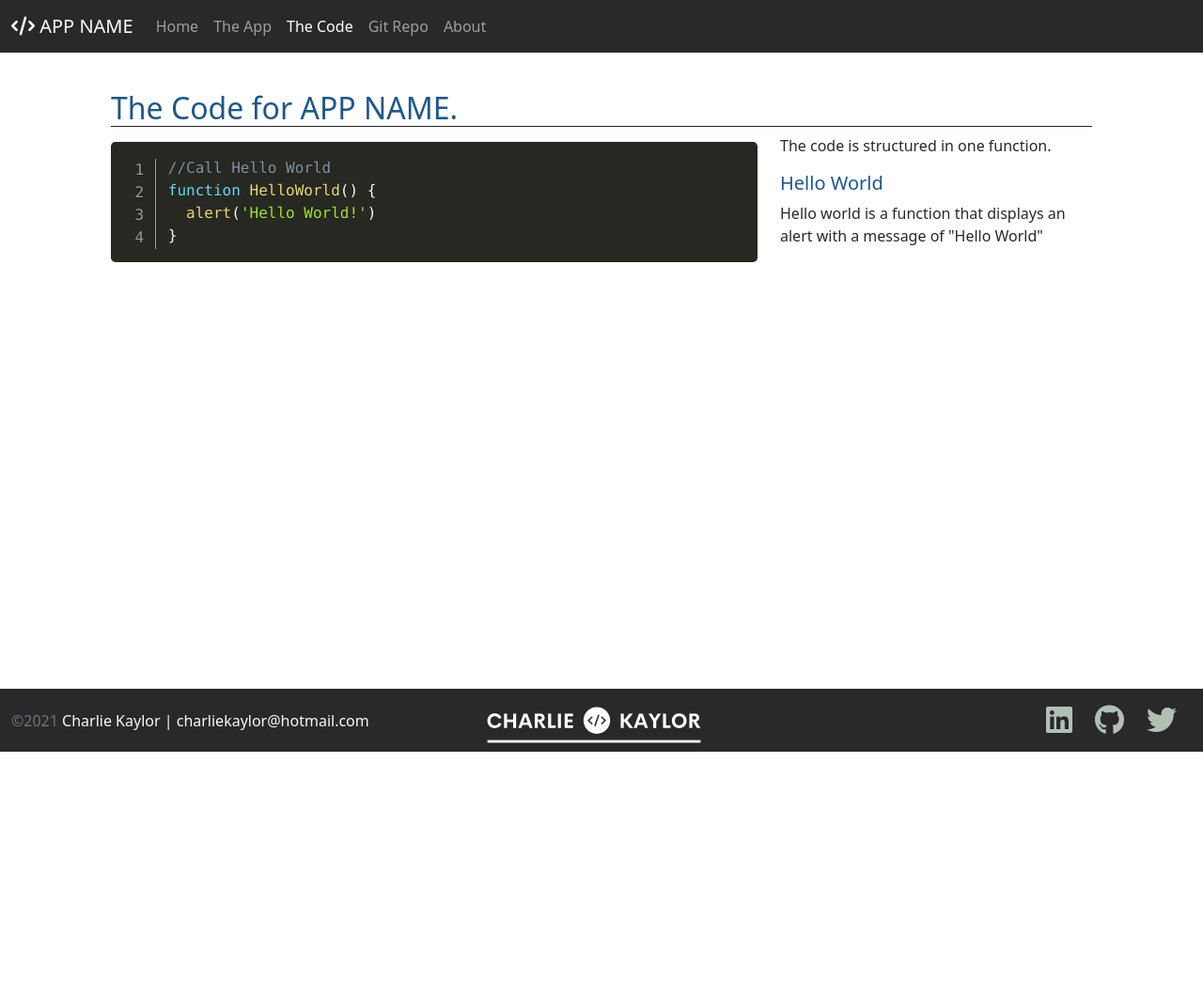
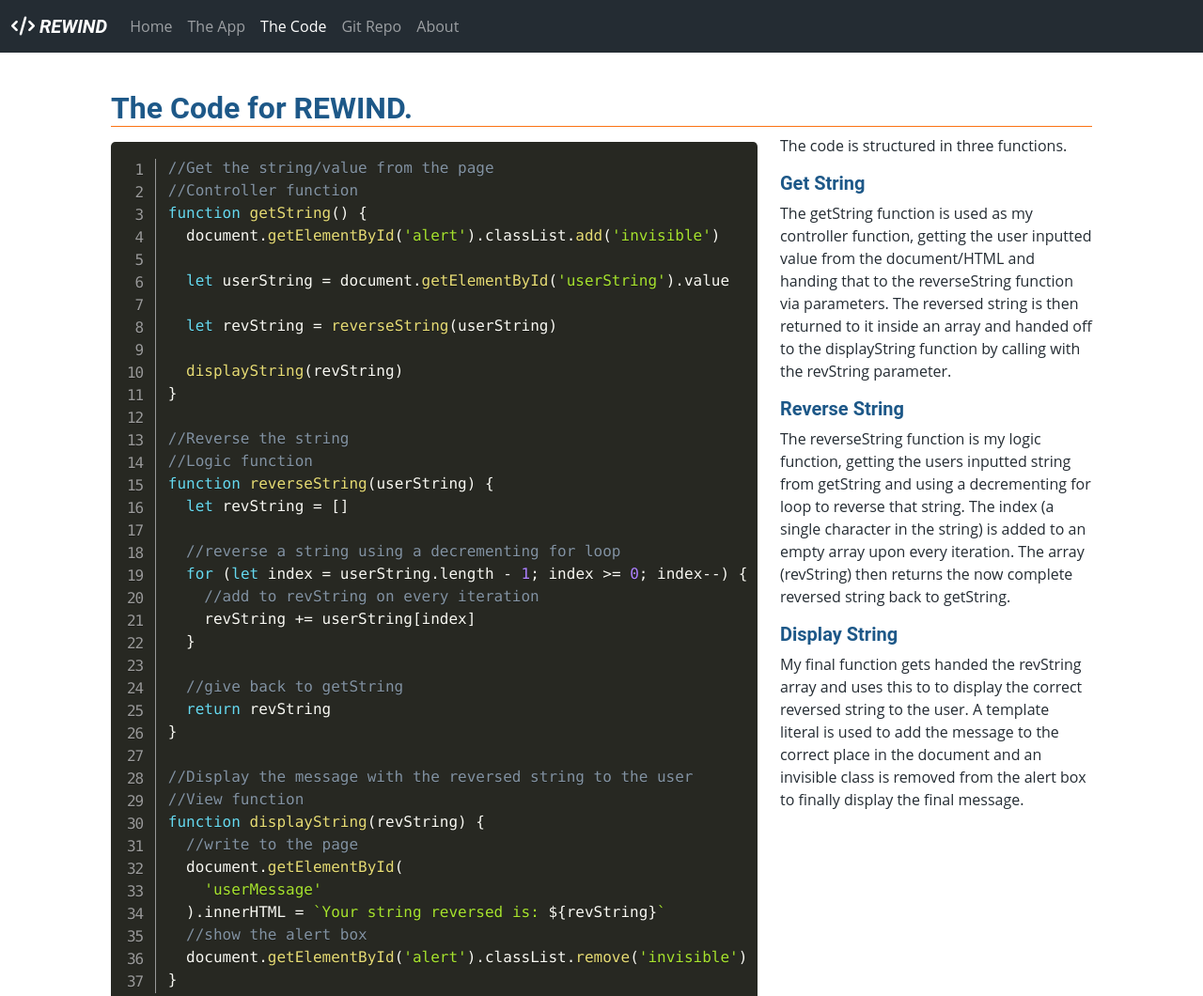
Before and after one commit to ckaylor33/Rewind, a plain HTML site: page code.html in a window 1280 px wide. Shown: the top 1060 px of the page at 94% size. Before the commit the page ends 800 px from the top, so only its background shows below. Drawn offline with nearby package versions, Linux system fonts and the light colour scheme.

Commit message:
Completed js code - reversed string implemented

```diff
--- a/code.html
+++ b/code.html
@@ -33,9 +33,9 @@
     <!-- Nav Section -->
     <nav class="navbar navbar-expand-md navbar-dark fixed-top">
       <div class="container-fluid">
-        <a class="navbar-brand" href="#"
-          ><i class="fas fa-code d-inline-block align-text-center"></i> APP
-          NAME</a
+        <a class="navbar-brand logoFont" href="index.html"
+          ><i class="fas fa-code d-inline-block align-text-center"></i>
+          REWIND</a
         >
         <button
           class="navbar-toggler"
@@ -62,7 +62,12 @@
               >
             </li>
             <li class="nav-item">
-              <a class="nav-link" target="_blank" href="#">Git Repo</a>
+              <a
+                class="nav-link"
+                target="_blank"
+                href="https://github.com/ckaylor33/Rewind"
+                >Git Repo</a
+              >
             </li>
             <li class="nav-item">
               <a class="nav-link" target="_blank" href="#">About</a>
@@ -74,24 +79,76 @@
     <!-- Main Section -->
     <main class="flex-shrink-0">
       <div class="container py-5 px-5 mt-5">
-        <h2 class="border-1 border-bottom border-dark">
-          The Code for APP NAME.
-        </h2>
+        <h2 class="border-1 border-bottom border-dark">The Code for REWIND.</h2>
         <div class="row row-cols-1 row-cols-lg-2">
           <div class="col-lg-8">
             <pre class="line-numbers"><code class="language-javascript">
-              //Call Hello World
-              function HelloWorld() {
-                alert('Hello World!')
-              }
+              //Get the string/value from the page
+//Controller function
+function getString() {
+  document.getElementById('alert').classList.add('invisible')
+
+  let userString = document.getElementById('userString').value
+
+  let revString = reverseString(userString)
+
+  displayString(revString)
+}
+
+//Reverse the string
+//Logic function
+function reverseString(userString) {
+  let revString = []
+
+  //reverse a string using a decrementing for loop
+  for (let index = userString.length - 1; index >= 0; index--) {
+    //add to revString on every iteration
+    revString += userString[index]
+  }
+
+  //give back to getString
+  return revString
+}
+
+//Display the message with the reversed string to the user
+//View function
+function displayString(revString) {
+  //write to the page
+  document.getElementById(
+    'userMessage'
+  ).innerHTML = `Your string reversed is: ${revString}`
+  //show the alert box
+  document.getElementById('alert').classList.remove('invisible')
+}
+
             </code></pre>
           </div>
           <div class="col-lg-4">
-            <p>The code is structured in one function.</p>
-            <h5>Hello World</h5>
+            <p>The code is structured in three functions.</p>
+            <h5>Get String</h5>
             <p>
-              Hello world is a function that displays an alert with a message of
-              "Hello World"
+              The getString function is used as my controller function, getting
+              the user inputted value from the document/HTML and handing that to
+              the reverseString function via parameters. The reversed string is
+              then returned to it inside an array and handed off to the
+              displayString function by calling with the revString parameter.
+            </p>
+            <h5>Reverse String</h5>
+            <p>
+              The reverseString function is my logic function, getting the users
+              inputted string from getString and using a decrementing for loop
+              to reverse that string. The index (a single character in the
+              string) is added to an empty array upon every iteration. The array
+              (revString) then returns the now complete reversed string back to
+              getString.
+            </p>
+            <h5>Display String</h5>
+            <p>
+              My final function gets handed the revString array and uses this to
+              to display the correct reversed string to the user. A template
+              literal is used to add the message to the correct place in the
+              document and an invisible class is removed from the alert box to
+              finally display the final message.
             </p>
           </div>
         </div>
--- a/css/site.css
+++ b/css/site.css
@@ -1,16 +1,44 @@
 :root {
   --primary-color: #1d5888;
-  --secondary-color: #ff993b;
-  --dark-color: #292929;
+  --secondary-color: #fb7314;
+  --dark-color: #242c33;
   --white-color: #dff3e4;
+}
+
+.logoFont {
+  font-family: 'Roboto', sans-serif;
+  font-weight: 700;
+  font-style: italic;
+}
+
+.tryButton {
+  color: var(--dark-color);
+  border-color: var(--secondary-color);
+}
+
+.tryButton:hover {
+  background-color: var(--secondary-color);
+  color: var(--white-color);
+  border-color: var(--dark-color);
+}
+
+.buttonSubmit {
+  background-color: var(--secondary-color);
+  border: none;
+}
+
+.border-bottom {
+  border-bottom: 1px solid var(--secondary-color) !important;
 }
 
 body {
   color: var(--dark-color);
+  font-family: 'Open Sans', sans-serif;
 }
 
 nav {
   background-color: var(--dark-color);
+  font-family: 'Open Sans', sans-serif;
 }
 
 footer {
@@ -24,6 +52,8 @@ h4,
 h5,
 h6 {
   color: var(--primary-color);
+  font-family: 'Roboto', sans-serif;
+  font-weight: 700;
 }
 
 footer {
```
Also changed, not shown: app.html (+34 -5 lines), index.html (+25 -17 lines), js/site.js (+36 -3 lines), img/Color logo - no background.svg (deleted), img/Color logo with background.svg (added), 2 other files.
